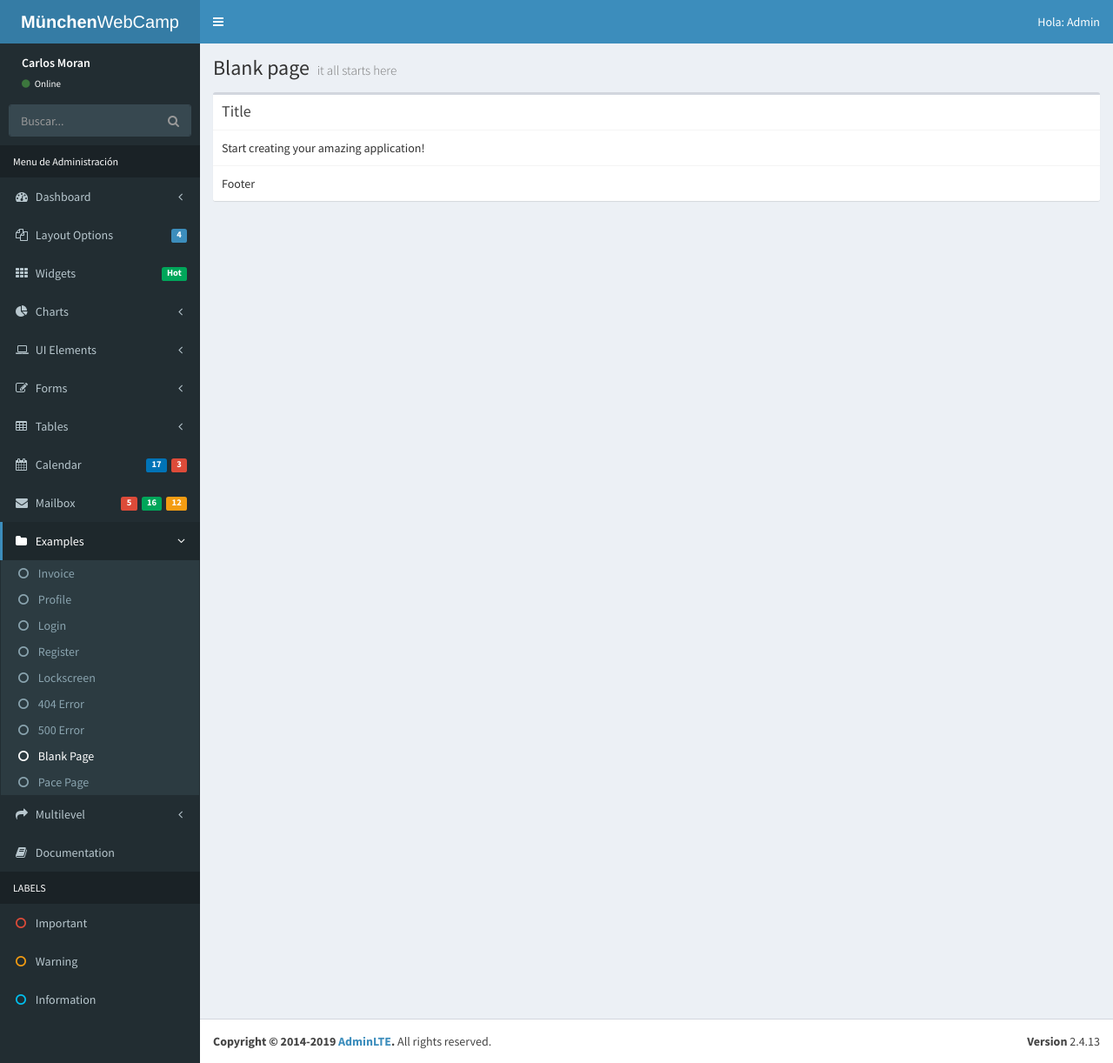
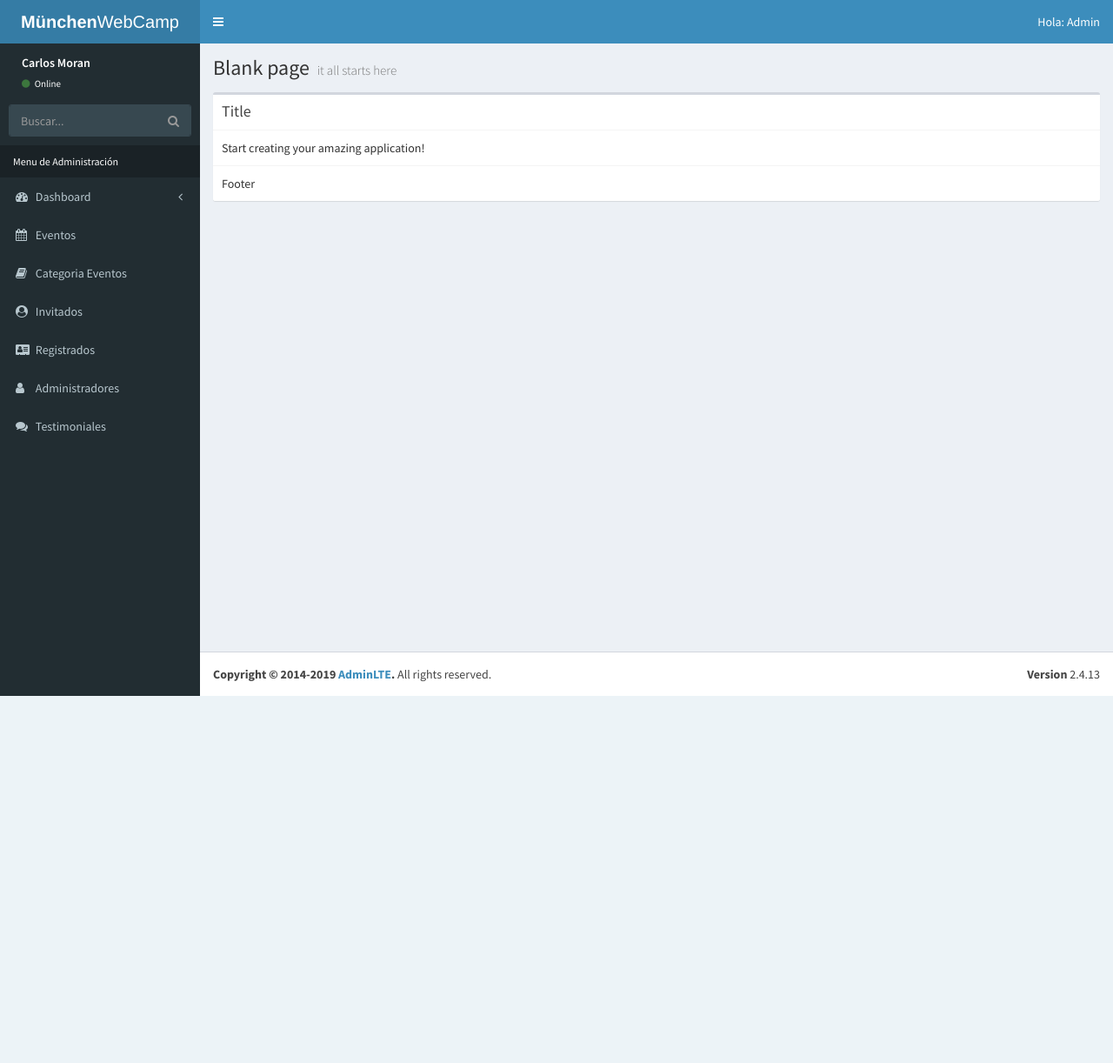
Before and after one commit to Carlos-could/27_Conferencia, a PHP site: page /admin/admin-area.php in a window 1280 px wide. Shown: the whole page at 87% size. After the commit the page ends 800 px from the top, so only its background shows below. Run offline with PHP 8.4, Linux system fonts and the light colour scheme.

Commit message:
navegacion fertig

```diff
--- a/admin/templates/navegacion.php
+++ b/admin/templates/navegacion.php
@@ -24,6 +24,7 @@
    <!-- sidebar menu: : style can be found in sidebar.less -->
    <ul class="sidebar-menu" data-widget="tree">
       <li class="header">Menu de Administración</li>
+
       <li class="treeview">
         <a href="#">
           <i class="fa fa-dashboard"></i> <span>Dashboard</span>
@@ -32,166 +33,76 @@
           </span>
         </a>
         <ul class="treeview-menu">
-          <li><a href="../../index.html"><i class="fa fa-circle-o"></i> Dashboard v1</a></li>
-          <li><a href="../../index2.html"><i class="fa fa-circle-o"></i> Dashboard v2</a></li>
+          <li><a href="#"><i class="fa fa-circle-o"></i> Dashboard</a></li>
         </ul>
       </li>
+
       <li class="treeview">
         <a href="#">
-          <i class="fa fa-files-o"></i>
-          <span>Layout Options</span>
-          <span class="pull-right-container">
-            <span class="label label-primary pull-right">4</span>
-          </span>
+          <i class="fa fa-calendar"></i>
+          <span>Eventos</span>
           </a>
         <ul class="treeview-menu">
-          <li><a href="../layout/top-nav.html"><i class="fa fa-circle-o"></i> Top Navigation</a></li>
-          <li><a href="../layout/boxed.html"><i class="fa fa-circle-o"></i> Boxed</a></li>
-          <li><a href="../layout/fixed.html"><i class="fa fa-circle-o"></i> Fixed</a></li>
-          <li><a href="../layout/collapsed-sidebar.html"><i class="fa fa-circle-o"></i> Collapsed Sidebar</a></li>
+          <li><a href="#"><i class="fa fa-list-ul"></i> Ver todos</a></li>
+          <li><a href="#"><i class="fa fa-plus-circle"></i> Agregar</a></li>
         </ul>
       </li>
-      <li>
-        <a href="../widgets.html">
-          <i class="fa fa-th"></i> <span>Widgets</span>
-          <span class="pull-right-container">
-            <small class="label pull-right bg-green">Hot</small>
-          </span>
-        </a>
-      </li>
+
       <li class="treeview">
        <a href="#">
-          <i class="fa fa-pie-chart"></i>
-          <span>Charts</span>
-          <span class="pull-right-container">
-            <i class="fa fa-angle-left pull-right"></i>
-          </span>
+         <i class="fa fa-book"></i>
+         <span>Categoria Eventos</span>
          </a>
        <ul class="treeview-menu">
-          <li><a href="../charts/chartjs.html"><i class="fa fa-circle-o"></i> ChartJS</a></li>
-          <li><a href="../charts/morris.html"><i class="fa fa-circle-o"></i> Morris</a></li>
-          <li><a href="../charts/flot.html"><i class="fa fa-circle-o"></i> Flot</a></li>
-          <li><a href="../charts/inline.html"><i class="fa fa-circle-o"></i> Inline charts</a></li>
+         <li><a href="#"><i class="fa fa-list-ul"></i> Ver todos</a></li>
+         <li><a href="#"><i class="fa fa-plus-circle"></i> Agregar</a></li>
        </ul>
      </li>
+
      <li class="treeview">
       <a href="#">
-          <i class="fa fa-laptop"></i>
-          <span>UI Elements</span>
-          <span class="pull-right-container">
-            <i class="fa fa-angle-left pull-right"></i>
-          </span>
+        <i class="fa fa-user-circle"></i>
+        <span>Invitados</span>
         </a>
       <ul class="treeview-menu">
-          <li><a href="../UI/general.html"><i class="fa fa-circle-o"></i> General</a></li>
-          <li><a href="../UI/icons.html"><i class="fa fa-circle-o"></i> Icons</a></li>
-          <li><a href="../UI/buttons.html"><i class="fa fa-circle-o"></i> Buttons</a></li>
-          <li><a href="../UI/sliders.html"><i class="fa fa-circle-o"></i> Sliders</a></li>
-          <li><a href="../UI/timeline.html"><i class="fa fa-circle-o"></i> Timeline</a></li>
-          <li><a href="../UI/modals.html"><i class="fa fa-circle-o"></i> Modals</a></li>
+        <li><a href="#"><i class="fa fa-list-ul"></i> Ver todos</a></li>
+        <li><a href="#"><i class="fa fa-plus-circle"></i> Agregar</a></li>
       </ul>
     </li>
+
     <li class="treeview">
      <a href="#">
-          <i class="fa fa-edit"></i> <span>Forms</span>
-          <span class="pull-right-container">
-            <i class="fa fa-angle-left pull-right"></i>
-          </span>
+       <i class="fa fa-address-card"></i>
+       <span>Registrados</span>
        </a>
      <ul class="treeview-menu">
-          <li><a href="../forms/general.html"><i class="fa fa-circle-o"></i> General Elements</a></li>
-          <li><a href="../forms/advanced.html"><i class="fa fa-circle-o"></i> Advanced Elements</a></li>
-          <li><a href="../forms/editors.html"><i class="fa fa-circle-o"></i> Editors</a></li>
+       <li><a href="#"><i class="fa fa-list-ul"></i> Ver todos</a></li>
+       <li><a href="#"><i class="fa fa-plus-circle"></i> Agregar</a></li>
      </ul>
    </li>
+
    <li class="treeview">
    <a href="#">
-          <i class="fa fa-table"></i> <span>Tables</span>
-          <span class="pull-right-container">
-            <i class="fa fa-angle-left pull-right"></i>
-          </span>
+     <i class="fa fa-user"></i>
+     <span>Administradores</span>
      </a>
    <ul class="treeview-menu">
-          <li><a href="../tables/simple.html"><i class="fa fa-circle-o"></i> Simple tables</a></li>
-          <li><a href="../tables/data.html"><i class="fa fa-circle-o"></i> Data tables</a></li>
+     <li><a href="#"><i class="fa fa-list-ul"></i> Ver todos</a></li>
+     <li><a href="#"><i class="fa fa-plus-circle"></i> Agregar</a></li>
    </ul>
  </li>
-      <li>
-        <a href="../calendar.html">
-          <i class="fa fa-calendar"></i> <span>Calendar</span>
-          <span class="pull-right-container">
-            <small class="label pull-right bg-red">3</small>
-            <small class="label pull-right bg-blue">17</small>
-          </span>
-        </a>
-      </li>
-      <li>
-        <a href="../mailbox/mailbox.html">
-          <i class="fa fa-envelope"></i> <span>Mailbox</span>
-          <span class="pull-right-container">
-            <small class="label pull-right bg-yellow">12</small>
-            <small class="label pull-right bg-green">16</small>
-            <small class="label pull-right bg-red">5</small>
-          </span>
-        </a>
-      </li>
-      <li class="treeview active">
+
+ <li class="treeview">
  <a href="#">
-          <i class="fa fa-folder"></i> <span>Examples</span>
-          <span class="pull-right-container">
-            <i class="fa fa-angle-left pull-right"></i>
-          </span>
+   <i class="fa fa-comments"></i>
+   <span>Testimoniales</span>
    </a>
  <ul class="treeview-menu">
-          <li><a href="invoice.html"><i class="fa fa-circle-o"></i> Invoice</a></li>
-          <li><a href="profile.html"><i class="fa fa-circle-o"></i> Profile</a></li>
-          <li><a href="login.html"><i class="fa fa-circle-o"></i> Login</a></li>
-          <li><a href="register.html"><i class="fa fa-circle-o"></i> Register</a></li>
-          <li><a href="lockscreen.html"><i class="fa fa-circle-o"></i> Lockscreen</a></li>
-          <li><a href="404.html"><i class="fa fa-circle-o"></i> 404 Error</a></li>
-          <li><a href="500.html"><i class="fa fa-circle-o"></i> 500 Error</a></li>
-          <li class="active"><a href="blank.html"><i class="fa fa-circle-o"></i> Blank Page</a></li>
-          <li><a href="pace.html"><i class="fa fa-circle-o"></i> Pace Page</a></li>
+   <li><a href="#"><i class="fa fa-list-ul"></i> Ver todos</a></li>
+   <li><a href="#"><i class="fa fa-plus-circle"></i> Agregar</a></li>
  </ul>
 </li>
-      <li class="treeview">
-        <a href="#">
-          <i class="fa fa-share"></i> <span>Multilevel</span>
-          <span class="pull-right-container">
-            <i class="fa fa-angle-left pull-right"></i>
-          </span>
-        </a>
-        <ul class="treeview-menu">
-          <li><a href="#"><i class="fa fa-circle-o"></i> Level One</a></li>
-          <li class="treeview">
-            <a href="#"><i class="fa fa-circle-o"></i> Level One
-              <span class="pull-right-container">
-                <i class="fa fa-angle-left pull-right"></i>
-              </span>
-            </a>
-            <ul class="treeview-menu">
-              <li><a href="#"><i class="fa fa-circle-o"></i> Level Two</a></li>
-              <li class="treeview">
-                <a href="#"><i class="fa fa-circle-o"></i> Level Two
-                  <span class="pull-right-container">
-                    <i class="fa fa-angle-left pull-right"></i>
-                  </span>
-                </a>
-                <ul class="treeview-menu">
-                  <li><a href="#"><i class="fa fa-circle-o"></i> Level Three</a></li>
-                  <li><a href="#"><i class="fa fa-circle-o"></i> Level Three</a></li>
-                </ul>
-              </li>
-            </ul>
-          </li>
-          <li><a href="#"><i class="fa fa-circle-o"></i> Level One</a></li>
-        </ul>
-      </li>
-      <li><a href="https://adminlte.io/docs"><i class="fa fa-book"></i> <span>Documentation</span></a></li>
-      <li class="header">LABELS</li>
-      <li><a href="#"><i class="fa fa-circle-o text-red"></i> <span>Important</span></a></li>
-      <li><a href="#"><i class="fa fa-circle-o text-yellow"></i> <span>Warning</span></a></li>
-      <li><a href="#"><i class="fa fa-circle-o text-aqua"></i> <span>Information</span></a></li>
+
    </ul>
   </section>
   <!-- /.sidebar -->
```
Lines whose indentation alone changed are shown as unchanged.
